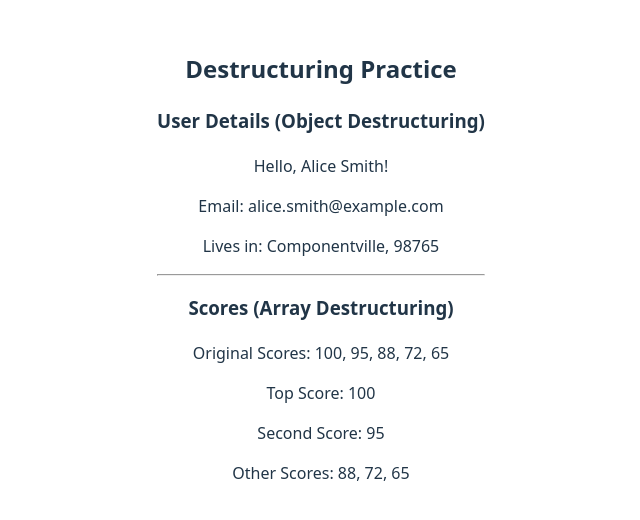
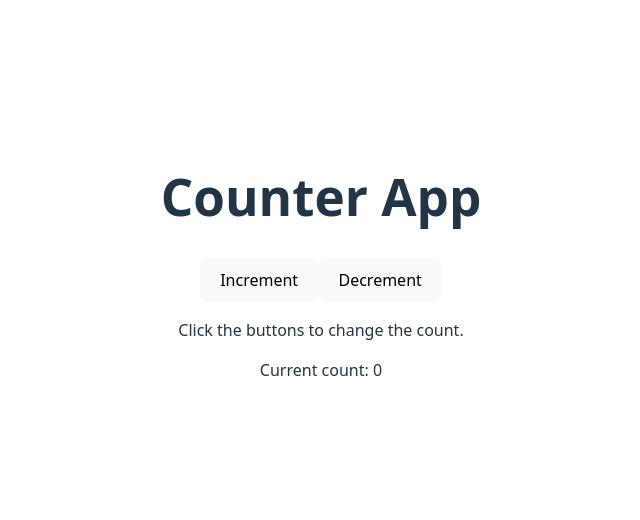
Before and after one commit to yasinalikhan/react_tutorial, a React (Vite) app: page / in a window 1280 px wide. Shown: the part 134-654 px from the top of the page, without its empty margins (319-959 px from the left). Built offline with nearby package versions, Linux system fonts and the light colour scheme.

Commit message:
Simple Counter

```diff
--- a/src/App.tsx
+++ b/src/App.tsx
@@ -1,52 +1,26 @@
 // src/App.tsx
-import './App.css';
+import { useState } from "react";
+import "./App.css";
 
 function App() {
-  // --- Object Destructuring Example ---
-  const user = {
-    firstName: 'Alice',
-    lastName: 'Smith',
-    age: 30,
-    email: 'alice.smith@example.com',
-    address: {
-      street: '123 React Lane',
-      city: 'Componentville',
-      zip: '98765'
+  const [count, setCount] = useState(0);
+  const handleIncrement = () => {
+    setCount(count + 1);
+  };
+
+  const handleDecrement = () => {
+    if (count > 0) {
+      setCount(count - 1);
     }
   };
 
-  // Object destructuring to extract firstName, lastName, and email
-  const { firstName, lastName, email, address } = user;
-
-  // Nested object destructuring to extract city and zip from the 'address' object
-  const { city, zip } = address;
-
-  // --- Array Destructuring Example ---
-  const scores = [100, 95, 88, 72, 65];
-
-  // Array destructuring to get the first two scores, and the rest into a new array
-  const [topScore, secondScore, ...remainingScores] = scores;
-
   return (
     <>
-      <h2>Destructuring Practice</h2>
-
-      <h3>User Details (Object Destructuring)</h3>
-      <div>
-        <p>Hello, {firstName} {lastName}!</p>
-        <p>Email: {email}</p>
-        <p>Lives in: {city}, {zip}</p>
-      </div>
-
-      <hr /> {/* Horizontal rule for separation */}
-
-      <h3>Scores (Array Destructuring)</h3>
-      <div>
-        <p>Original Scores: {scores.join(', ')}</p>
-        <p>Top Score: {topScore}</p>
-        <p>Second Score: {secondScore}</p>
-        <p>Other Scores: {remainingScores.join(', ')}</p>
-      </div>
+      <h1>Counter App</h1>
+      <button onClick={handleIncrement}>Increment</button>
+      <button onClick={handleDecrement}>Decrement</button>
+      <p>Click the buttons to change the count.</p>
+      <p>Current count: {count}</p>
     </>
   );
 }
```
